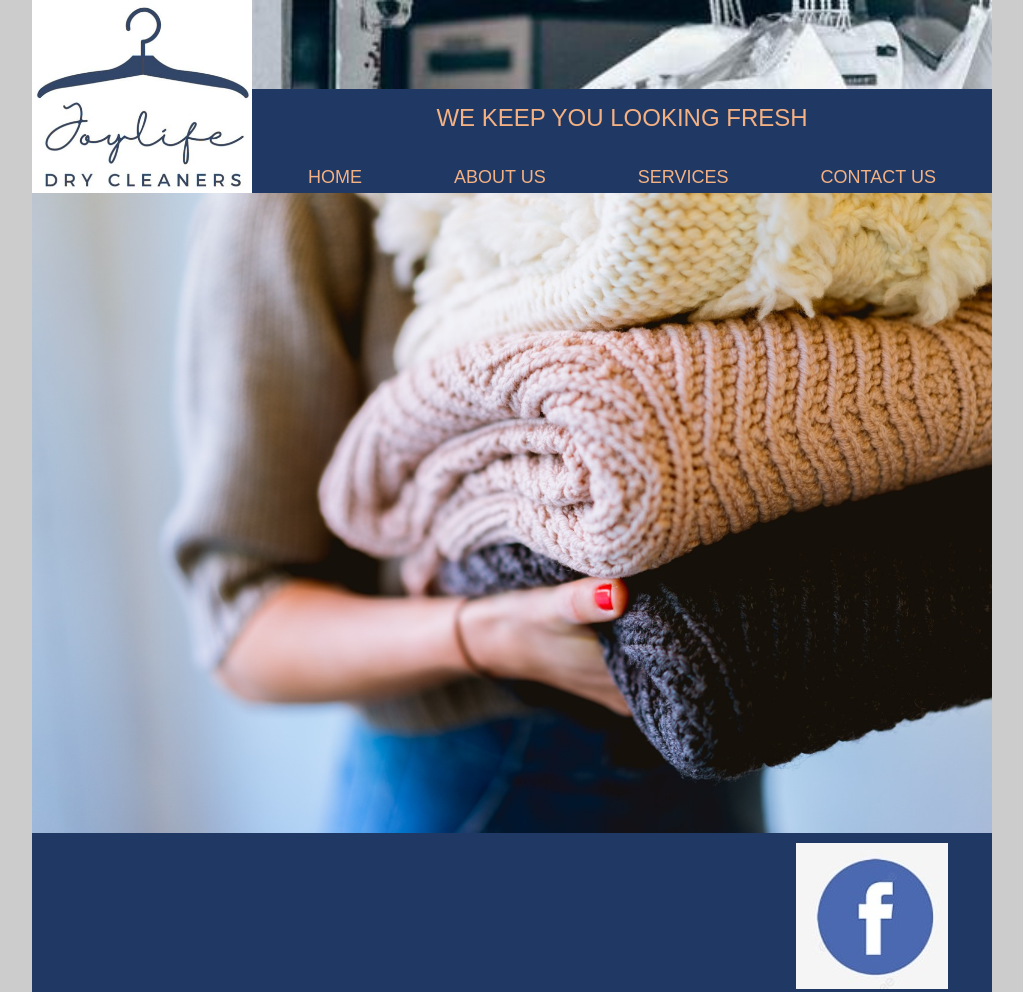
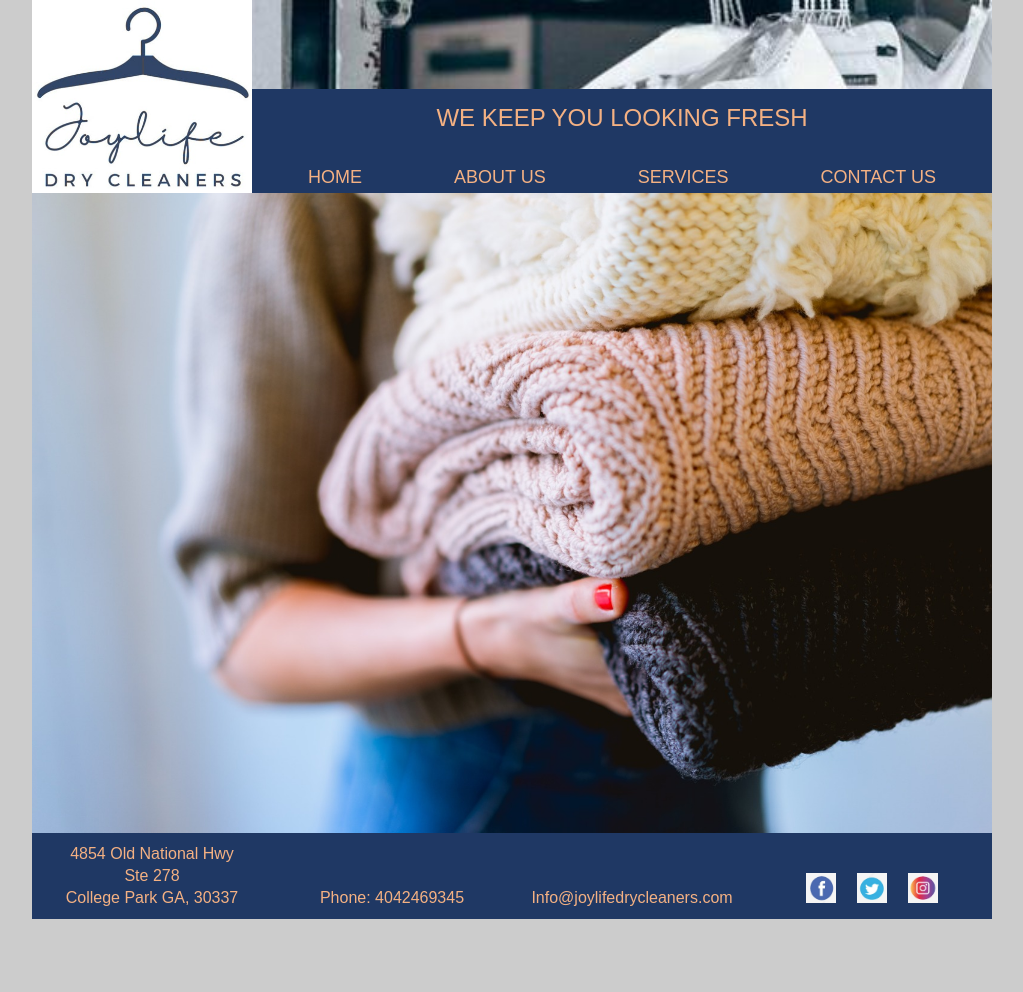
Before and after one commit to rnyamasekpor/rnyamasekpor.github.io, a plain HTML site: page index.html in a window 1280 px wide. Shown: the top 992 px of the page, without its empty margins (128-1151 px from the left). After the commit the page ends 919 px from the top, so only its background shows below. Drawn offline with nearby package versions, Linux system fonts and the light colour scheme.

Commit message:
Update style.css

```diff
--- a/style.css
+++ b/style.css
@@ -43,7 +43,8 @@ nav ul {
     padding: 0px 10px;
     text-align: center;
     display: flex;
-}
+}ul.socialsico a img {width: 30px; height: 30px;}
+
 nav ul li a {
     color: #f4b183;
     text-decoration: none;
```
